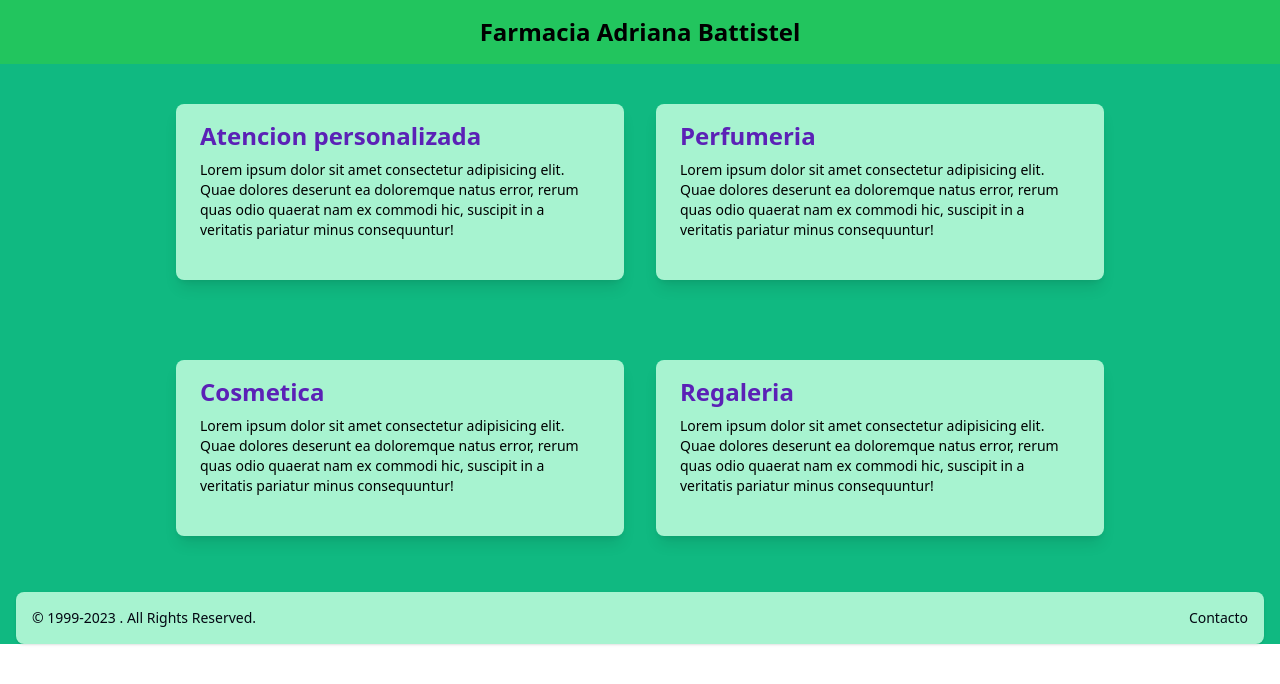
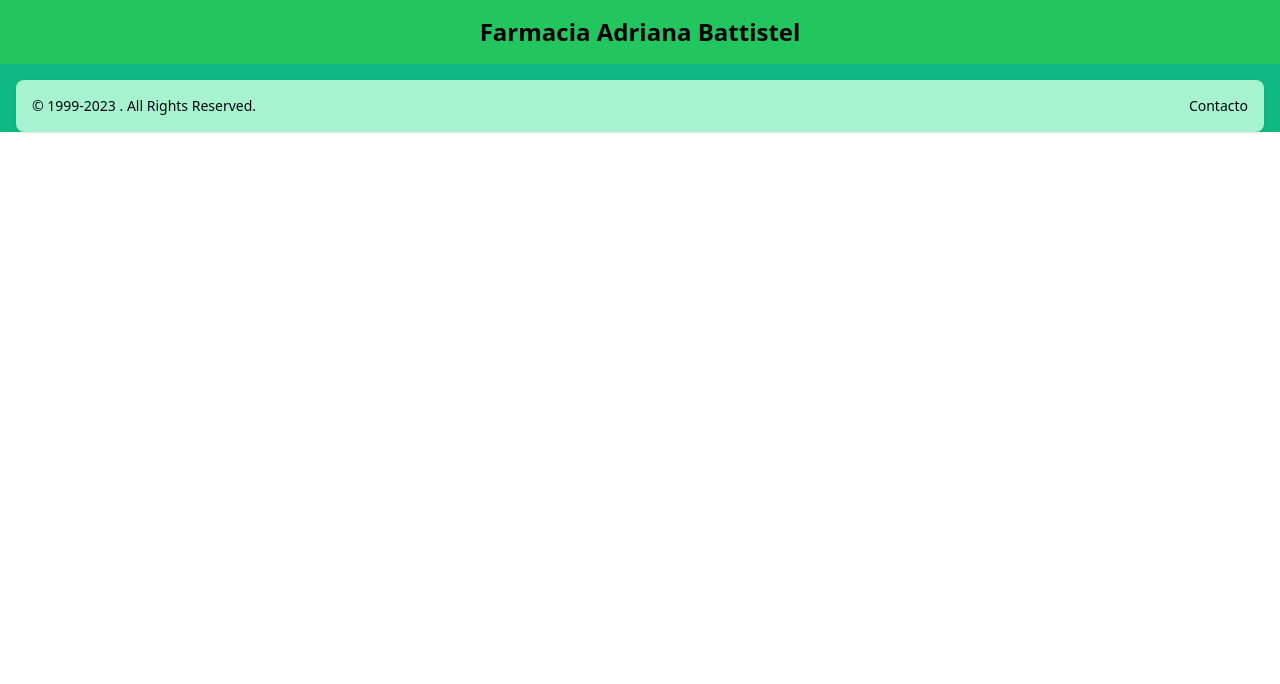
Before and after one commit to lisildg/Farmacia-Adriana, a Next.js app: page / in a window 1280 px wide. Shown: the top 684 px of the page. Built offline with nearby package versions, Linux system fonts and the light colour scheme.

Commit message:
star cards

```diff
--- a/pages/index.js
+++ b/pages/index.js
@@ -19,51 +19,7 @@
       </div>
     </nav>
 
-    <div className="flex flex-wrap justify-center">
-    <div className="max-w-md py-10 px-6 bg-emerald-200 shadow-lg rounded-lg my-10 mx-4">
-        <div className="grid justify-content md:justify-end -mt-6">
-          <div>
-            <h2 className="text-violet-800 text-2xl font-semibold">Atencion personalizada</h2>
-            <p className="mt-2 text-black text-sm">
-              Lorem ipsum dolor sit amet consectetur adipisicing elit. Quae dolores deserunt ea doloremque natus error, rerum quas odio quaerat nam ex commodi hic, suscipit in a veritatis pariatur minus consequuntur!
-            </p>
-          </div>
-        </div>
-      </div>
 
-      <div className="max-w-md py-10 px-6 bg-emerald-200 shadow-lg rounded-lg my-10 mx-4">
-        <div className="grid justify-content md:justify-end -mt-6">
-          <div>
-            <h2 className="text-violet-800 text-2xl font-semibold">Perfumeria</h2>
-            <p className="mt-2 text-black text-sm">
-              Lorem ipsum dolor sit amet consectetur adipisicing elit. Quae dolores deserunt ea doloremque natus error, rerum quas odio quaerat nam ex commodi hic, suscipit in a veritatis pariatur minus consequuntur!
-            </p>
-          </div>
-        </div>
-      </div>
-
-      <div className="max-w-md py-10 px-6 bg-emerald-200 shadow-lg rounded-lg my-10 mx-4">
-        <div className="grid justify-content md:justify-end -mt-6">
-          <div>
-            <h2 className="text-violet-800 text-2xl font-semibold">Cosmetica</h2>
-            <p className="mt-2 text-black text-sm">
-              Lorem ipsum dolor sit amet consectetur adipisicing elit. Quae dolores deserunt ea doloremque natus error, rerum quas odio quaerat nam ex commodi hic, suscipit in a veritatis pariatur minus consequuntur!
-            </p>
-          </div>
-        </div>
-      </div>
-      <div className="max-w-md py-10 px-6 bg-emerald-200 shadow-lg rounded-lg my-10 mx-4">
-        <div className="grid justify-content md:justify-end -mt-6">
-          <div>
-            <h2 className="text-violet-800 text-2xl font-semibold">Regaleria</h2>
-            <p className="mt-2 text-black text-sm">
-              Lorem ipsum dolor sit amet consectetur adipisicing elit. Quae dolores deserunt ea doloremque natus error, rerum quas odio quaerat nam ex commodi hic, suscipit in a veritatis pariatur minus consequuntur!
-            </p>
-          </div>
-        </div>
-      </div>
-
-    </div>
 
 <footer className="bg-emerald-200 rounded-lg shadow m-4">
     <div className="w-full mx-auto max-w-screen-xl p-4 md:flex md:items-center md:justify-between">
```
